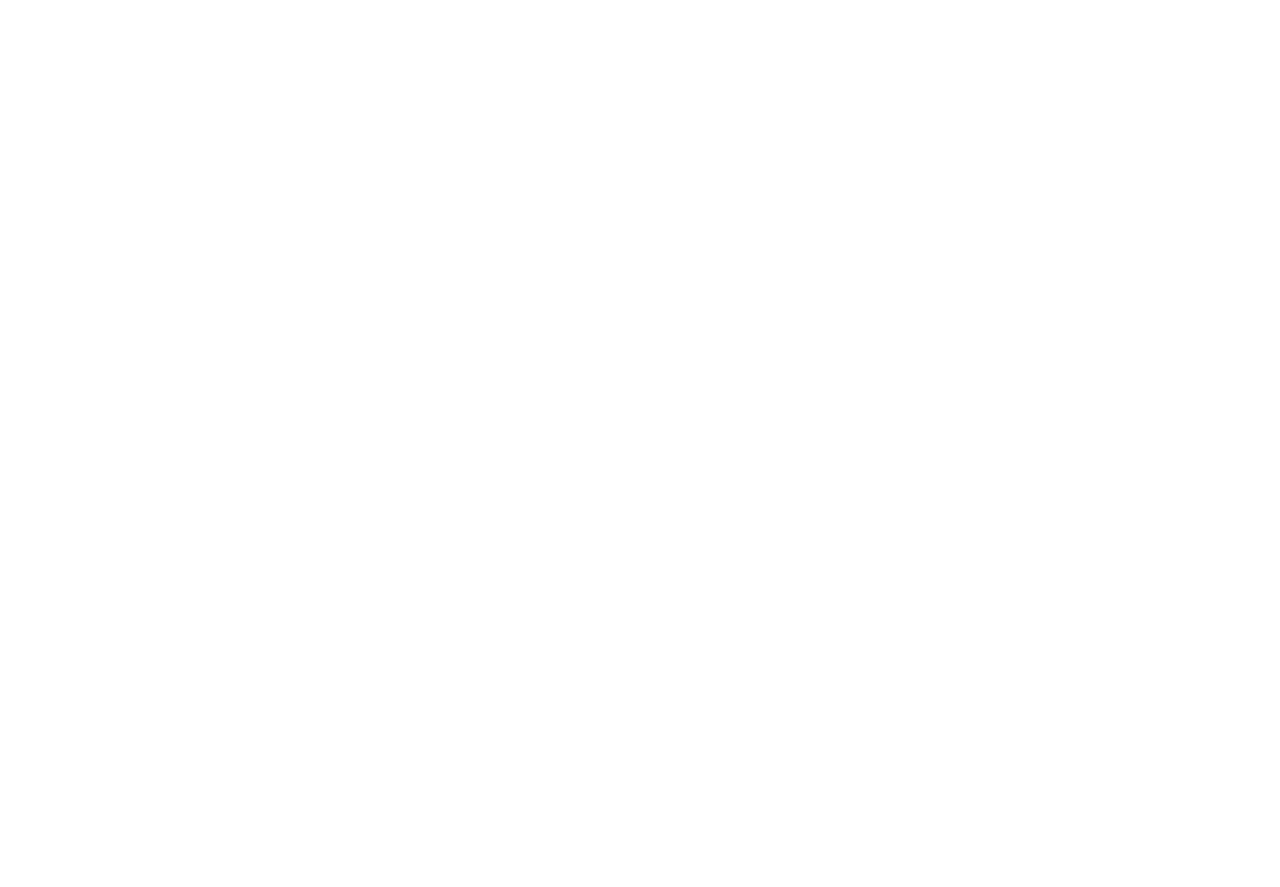
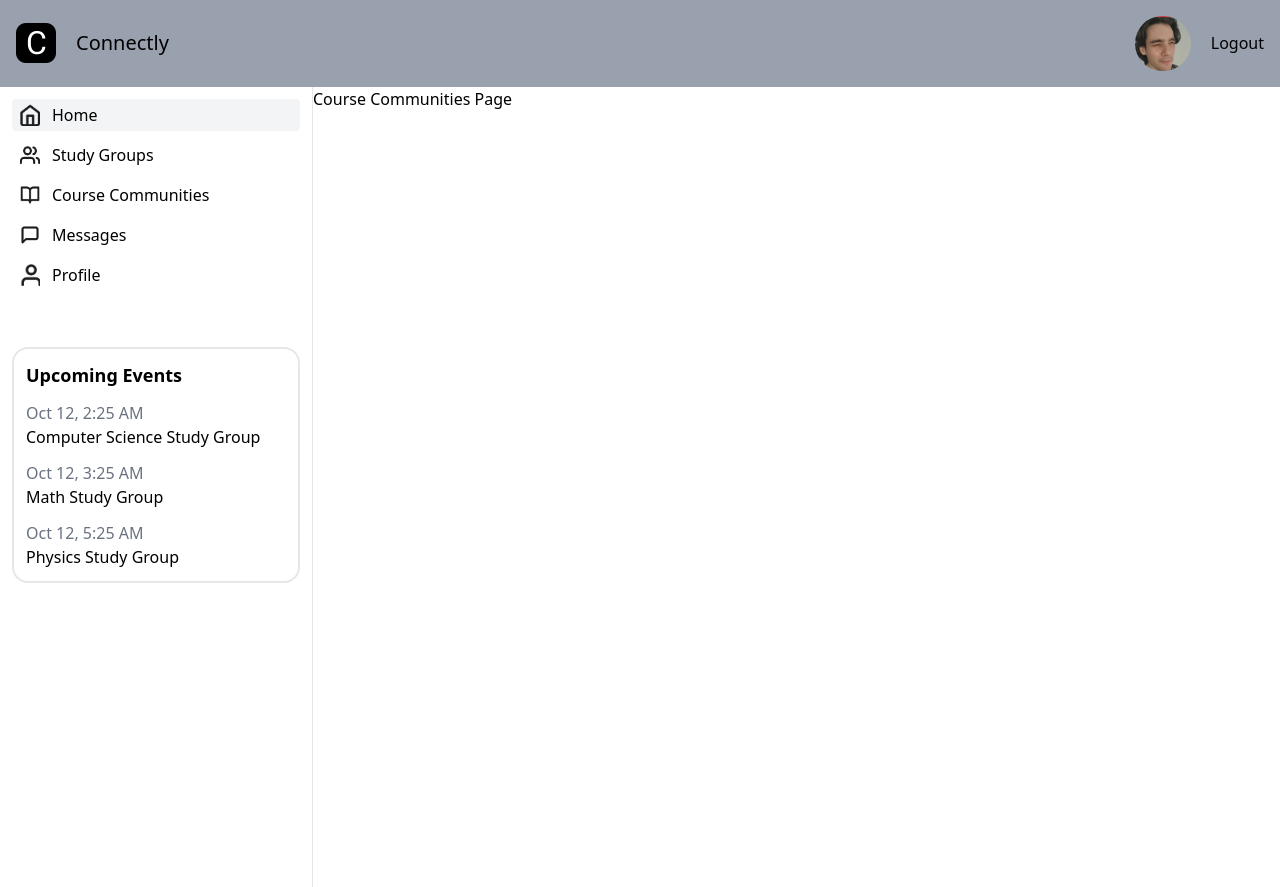
Before and after one commit to larongbingo/MO.IT120, a React (Vite) app: page /app/coursecommunities in a window 1280 px wide. Before the commit this address had no page. Before the commit the page ends 800 px from the top, so only its background shows below. Built offline with nearby package versions, Linux system fonts and the light colour scheme.

Commit message:
feat: update routing for AppLayout.tsx

```diff
--- a/src/App.tsx
+++ b/src/App.tsx
@@ -2,6 +2,10 @@
 import LandingPage from "./pages/LandingPage.tsx";
 import AppPage from "./pages/AppPage.tsx";
 import AppLayout from "./layouts/AppLayout.tsx";
+import StudyGroupsPage from "./pages/StudyGroupsPage.tsx";
+import CourseCommunitiesPage from "./pages/CourseCommunitiesPage.tsx";
+import MessagesPage from "./pages/MessagesPage.tsx";
+import ProfilePage from "./pages/ProfilePage.tsx";
 
 function App() {
     return (
@@ -10,6 +14,10 @@
                 <Route index element={<LandingPage />} />
                 <Route path="app" element={<AppLayout />}>
                     <Route index element={<AppPage />} />
+                    <Route path="studygroups" element={<StudyGroupsPage />} />
+                    <Route path="coursecommunities" element={<CourseCommunitiesPage />} />
+                    <Route path="messages" element={<MessagesPage />} />
+                    <Route path="profile" element={<ProfilePage />} />
                 </Route>
             </Routes>
         </BrowserRouter>
--- a/src/layouts/AppLayout.tsx
+++ b/src/layouts/AppLayout.tsx
@@ -7,6 +7,7 @@
 import userLogo from "/User.png";
 import {Link, Outlet} from "react-router-dom";
 import ScheduleCard, {type Schedule} from "../components/app/ScheduleCard.tsx";
+import {useState} from "react";
 
 function AppLayout() {
     return (
@@ -34,41 +35,51 @@
     )
 }
 
+type NavigationSelection = "Home" | "Study Groups" | "Course Communities" | "Messages" | "Profile";
 function NavigationItems() {
+    const [selected, setSelected] = useState<NavigationSelection>("Home");
+    const selectedClassNames = `bg-gray-100 rounded hover:bg-gray-300 flex items-center space-x-3 px-2 py-1`;
+    const unselectedClassNames = `rounded hover:bg-gray-300 flex items-center space-x-3 px-2 py-1`;
+
     return (
         <nav>
             <ul className="space-y-2">
                 <li>
-                    <Link to="./app.html"
-                          className="bg-gray-100 rounded hover:bg-gray-300 flex items-center space-x-3 px-2 py-1">
+                    <Link to="/app"
+                          onClick={() => { setSelected("Home") }}
+                          className={selected === "Home" ? selectedClassNames : unselectedClassNames}>
                         <img src={homeLogo} alt="Home Logo" className="w-5"/>
                         <span className="">Home</span>
                     </Link>
                 </li>
                 <li>
-                    <Link to="#"
-                          className="rounded hover:bg-gray-300 flex items-center space-x-3 px-2 py-1">
+                    <Link to="/app/studygroups"
+                          onClick={() => { setSelected("Study Groups") }}
+                          className={selected === "Study Groups" ? selectedClassNames : unselectedClassNames}>
                         <img src={usersLogo} alt="Study Groups Logo" className="w-5"/>
                         <span>Study Groups</span>
                     </Link>
                 </li>
                 <li>
-                    <Link to=""
-                          className="rounded hover:bg-gray-300 flex items-center space-x-3 px-2 py-1">
+                    <Link to="/app/coursecommunities"
+                          onClick={() => { setSelected("Course Communities") }}
+                          className={selected === "Course Communities" ? selectedClassNames : unselectedClassNames}>
                         <img src={bookLogo} alt="Course Communities Logo" className="w-5"/>
                         <span>Course Communities</span>
                     </Link>
                 </li>
                 <li>
-                    <Link to=""
-                          className="rounded hover:bg-gray-300 flex items-center space-x-3 px-2 py-1">
+                    <Link to="/app/messages"
+                          onClick={() => { setSelected("Messages") }}
+                          className={selected === "Messages" ? selectedClassNames : unselectedClassNames}>
                         <img src={messageLogo} alt="Messages Logo" className="w-5"/>
                         <span>Messages</span>
                     </Link>
                 </li>
                 <li>
-                    <Link to=""
-                          className="rounded hover:bg-gray-300 flex items-center space-x-3 px-2 py-1">
+                    <Link to="/app/profile"
+                          onClick={() => { setSelected("Profile") }}
+                          className={selected === "Profile" ? selectedClassNames : unselectedClassNames}>
                         <img src={userLogo} alt="Profile Logo" className="w-5"/>
                         <span>Profile</span>
                     </Link>
--- /dev/null
+++ b/src/pages/CourseCommunitiesPage.tsx
@@ -0,0 +1,9 @@
+function CourseCommunitiesPage() {
+    return (
+        <div>
+            Course Communities Page
+        </div>
+    )
+}
+
+export default CourseCommunitiesPage
--- /dev/null
+++ b/src/pages/MessagesPage.tsx
@@ -0,0 +1,9 @@
+function MessagesPage() {
+    return (
+        <div>
+            Messages Page
+        </div>
+    )
+}
+
+export default MessagesPage
--- /dev/null
+++ b/src/pages/ProfilePage.tsx
@@ -0,0 +1,9 @@
+function ProfilePage() {
+    return (
+        <div>
+            Profile Page
+        </div>
+    )
+}
+
+export default ProfilePage
--- /dev/null
+++ b/src/pages/StudyGroupsPage.tsx
@@ -0,0 +1,9 @@
+function StudyGroupsPage() {
+    return (
+        <div>
+            Study Groups Page
+        </div>
+    )
+}
+
+export default StudyGroupsPage
```
